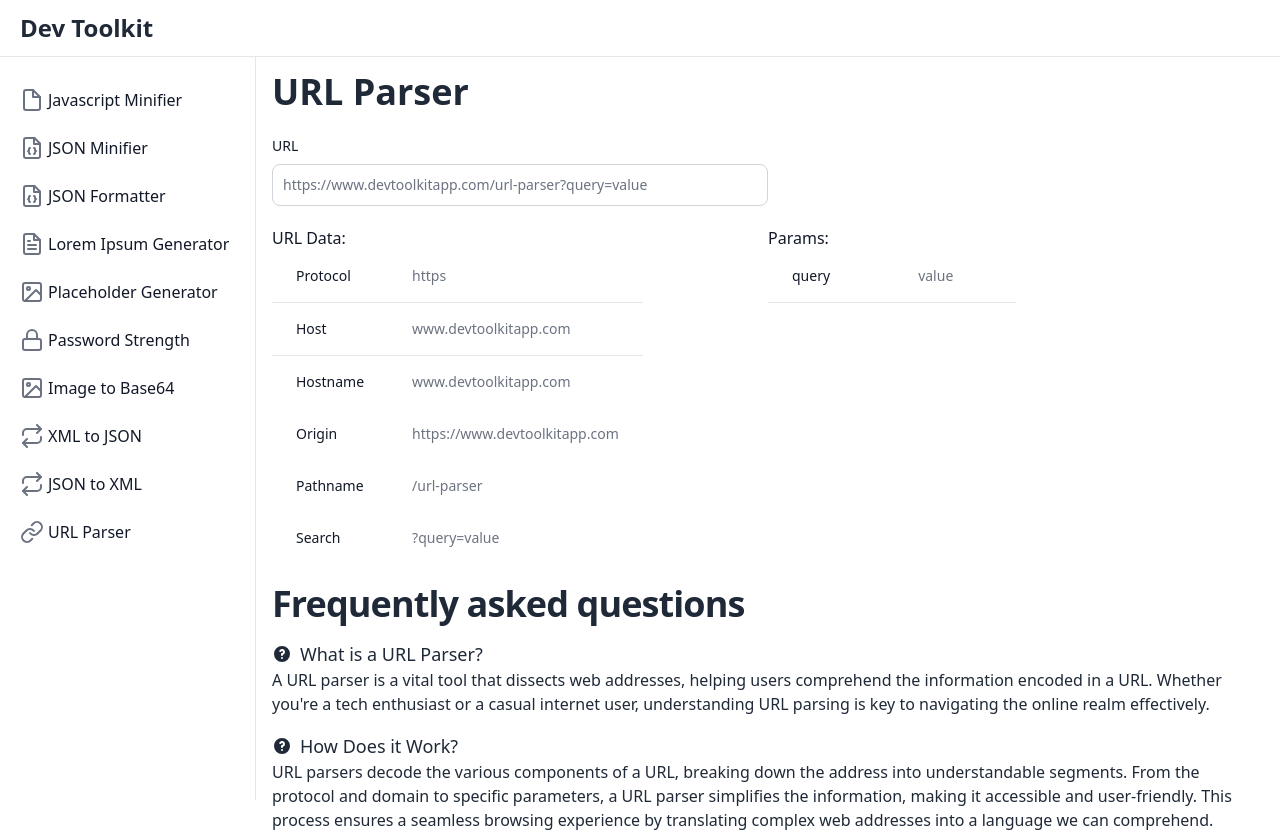
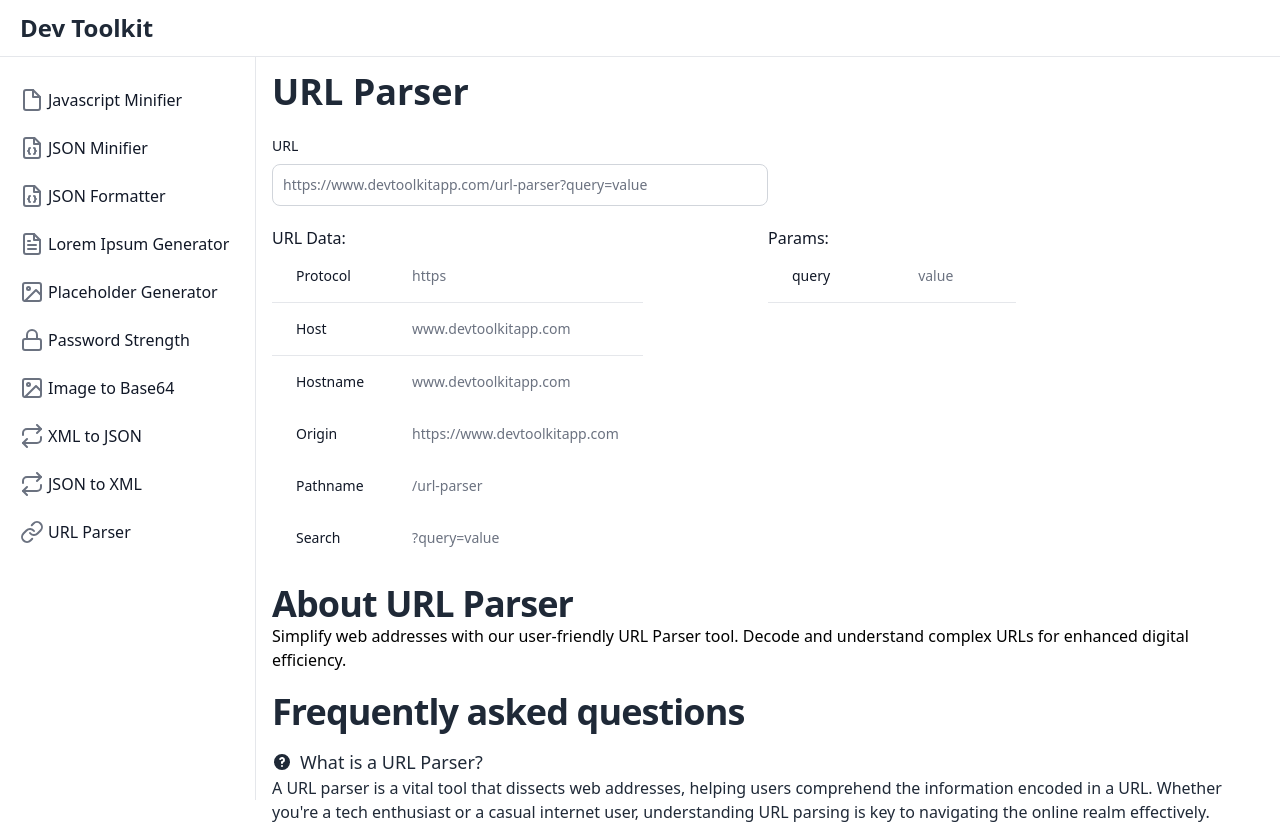
Before and after one commit to FelipeBockMagagnin/devtoolkitapp, a Next.js app: page /url-parser in a window 1280 px wide. Shown: the top 832 px of the page. Built offline with nearby package versions, Linux system fonts and the light colour scheme.

Commit message:
improve url parser seo

```diff
--- a/src/components/url-parser.js
+++ b/src/components/url-parser.js
@@ -174,6 +174,14 @@ export default function UrlParser() {
                 </div>}
             </div>
 
+            <div className="mt-5 mb-5">
+                <span className=" text-4xl tracking-tight font-extrabold text-gray-800 mb-2">About URL Parser</span>
+                <br/>
+                <span>
+                    Simplify web addresses with our user-friendly URL Parser tool. Decode and understand complex URLs for enhanced digital efficiency.
+                </span>
+            </div>
+
             <Faq className='mt-5' menus={menus}/>
         </>
     )
```
